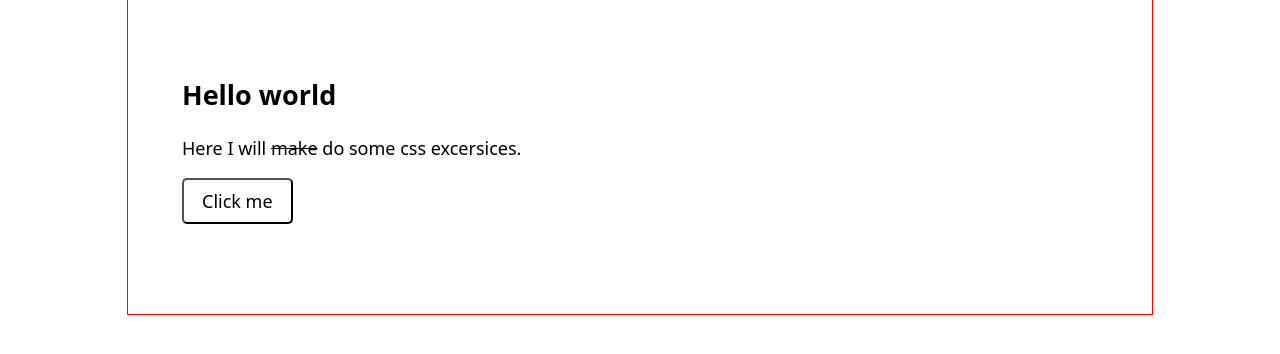
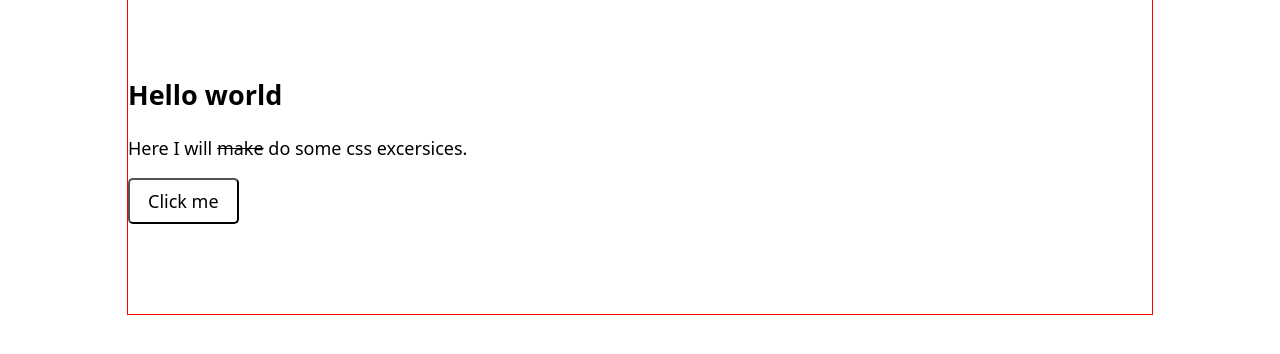
Before and after one commit to danie1st/danie1st.github.io, a plain HTML site: page index.html in a window 1280 px wide. Drawn offline with Linux system fonts and the light colour scheme.

Commit message:
Remove horizontal padding from hero section

```diff
--- a/style.css
+++ b/style.css
@@ -15,7 +15,7 @@ body {
 }
 
 .hero {
-	padding: 3em 3em 5em;
+	padding: 3em 0 5em;
 }
 
 button {
```
